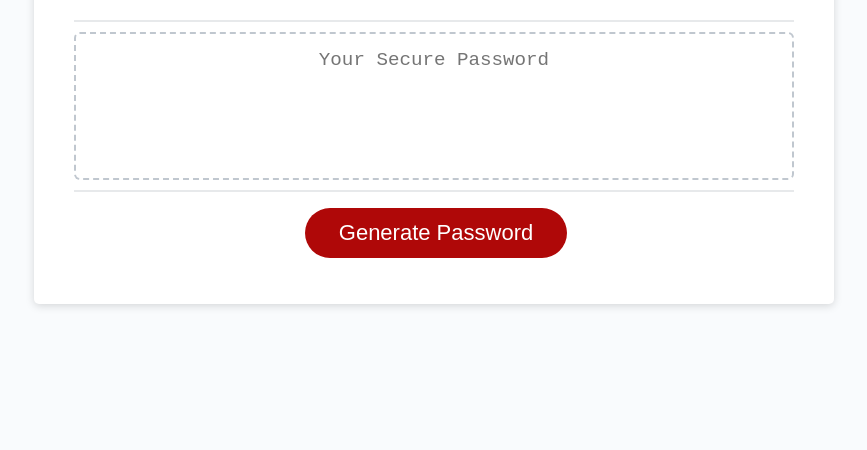
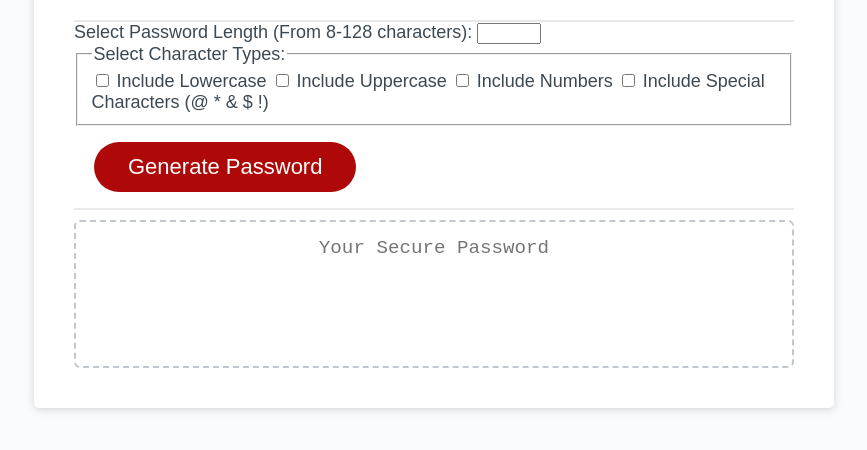
Before and after one commit to Thisaintkrupaa/Password-Generator, a plain HTML site: page challenge/starter/index.html in a window 1280 px wide. Shown: the part 216-666 px from the top of the page, without its empty margins (206-1073 px from the left). Drawn offline with Linux system fonts and the light colour scheme.

Commit message:
Update index.html
changes and updated whole of index.html

```diff
--- a/challenge/starter/index.html
+++ b/challenge/starter/index.html
@@ -16,7 +16,45 @@
         <div class="card-header">
           <h2>Generate a Password</h2>
         </div>
+
         <div class="card-body">
+
+          <form id="password-options-form">
+              <label for="password-length"> Select Password Length (From 8-128 characters):</label>
+              <input type="number" id="password-length" name="password-length" min="8" max="128" required>
+
+
+              <fieldset>
+
+                <legend> Select Character Types:</legend>
+
+                <label for="include-lowercase">
+                  <input type="checkbox" id="include-lowercase" name="include-lowercase">
+                  Include Lowercase
+                </label>
+
+                <label for="include-uppercase">
+                  <input type="checkbox" id="include-uppercase" name="include-uppercase">
+                  Include Uppercase
+                </label>
+
+                <label for="include-numbers">
+                  <input type="checkbox" id="include-numbers" name="include-numbers">
+                  Include Numbers
+                </label>
+
+                <label for="include-special">
+                  <input type="checkbox" id="include-special" name="include-special">
+                  Include Special Characters (@ * & $ !)
+                </label>
+              </fieldset>
+            </form>
+
+            <div id="error-message" style="color: red; display: none;">Please select at least one character type.</div>
+            <button id="generate" class="btn">Generate Password</button>
+        </div>
+
+        <div class="card-footer">
           <textarea
             readonly
             id="password"
@@ -24,9 +62,6 @@
             aria-label="Generated Password"
           ></textarea>
         </div>
-        <div class="card-footer">
-          <button id="generate" class="btn">Generate Password</button>
-        </div>
       </div>
     </div>
     <script src="script.js"></script>
```
